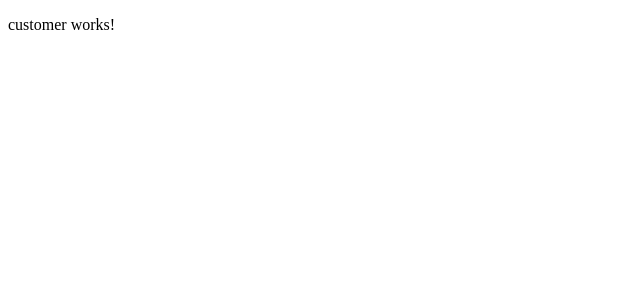
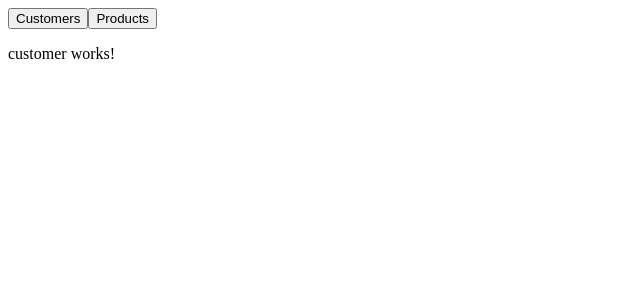
Before and after one commit to andreaangelova/management-app, an Angular app: page /customers in a window 1280 px wide. Shown: the top 300 px of the page, without its empty margins (0-640 px from the left). Built offline with nearby package versions, Linux system fonts and the light colour scheme.

Commit message:
adding bootstrap

```diff
--- a/src/app/app.component.html
+++ b/src/app/app.component.html
@@ -1 +1,2 @@
+<app-menu></app-menu>
 <router-outlet></router-outlet>
--- a/src/app/app.module.ts
+++ b/src/app/app.module.ts
@@ -3,6 +3,7 @@ import { NgModule } from '@angular/core';
 
 import { AppRoutingModule } from './app-routing.module';
 import { AppComponent } from './app.component';
+import {CoreModule} from './core/core.module';
 
 @NgModule({
   declarations: [
@@ -10,7 +11,8 @@ import { AppComponent } from './app.component';
   ],
   imports: [
     BrowserModule,
-    AppRoutingModule
+    AppRoutingModule,
+    CoreModule
   ],
   providers: [],
   bootstrap: [AppComponent]
```
